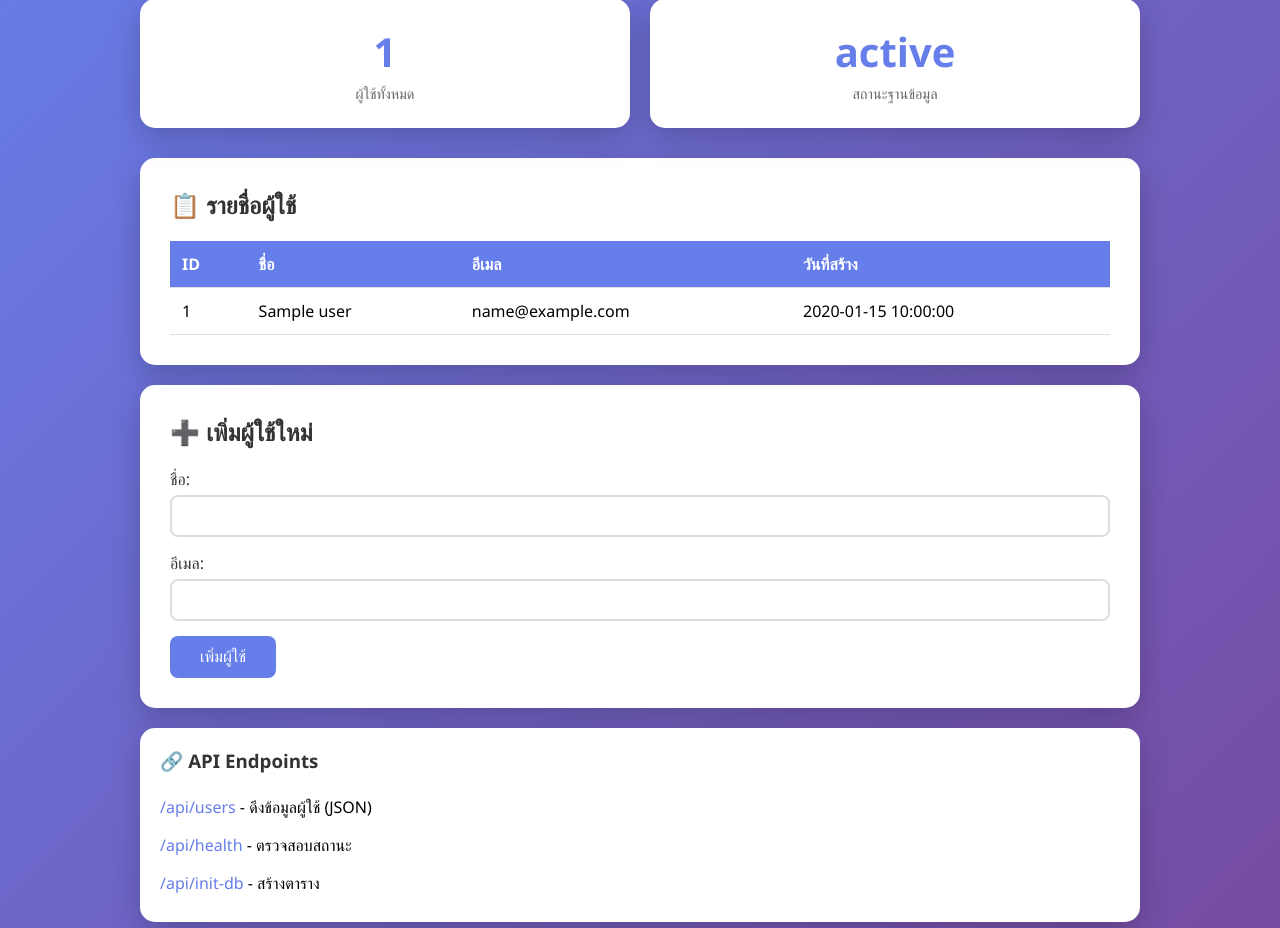
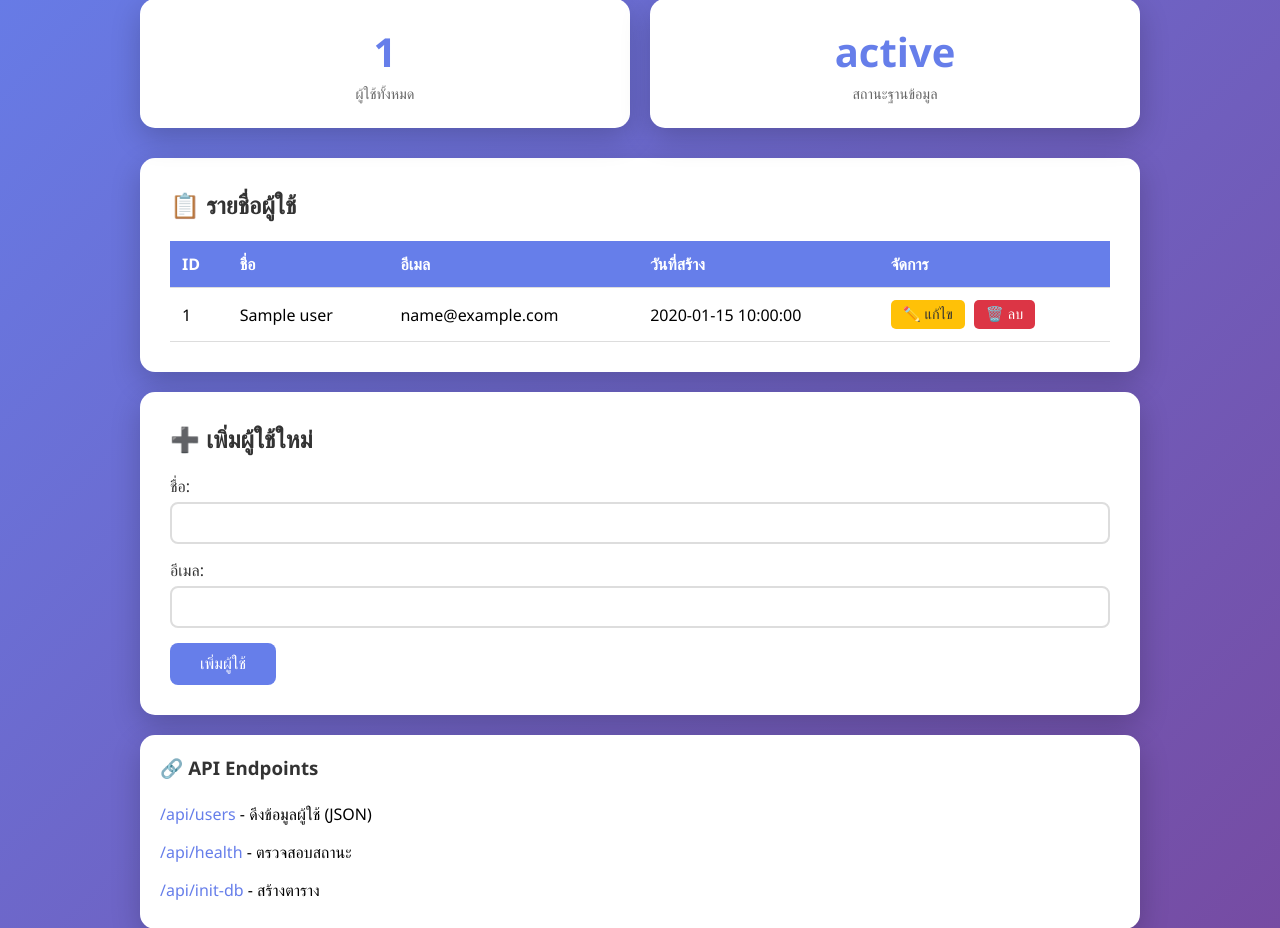
Before and after one commit to Noname3577/Python_Flask, a Flask app: template templates/index.html in a window 1280 px wide. Shown: the part 140-1068 px from the top of the page. Run offline with Flask 3, Linux system fonts and the light colour scheme; the template is opened without the code that fills it: most values are stand-ins (such as "Sample title", 1, 10 or a date in 2020); some libraries are stand-ins or nearby versions.

Commit message:
Add files via upload

```diff
--- a/main.py
+++ b/main.py
@@ -189,6 +189,61 @@ def add_user():
             'message': str(e)
         }), 500
 
+@app.route('/api/users/<int:user_id>', methods=['PUT'])
+def update_user(user_id):
+    """แก้ไขข้อมูลผู้ใช้"""
+    try:
+        data = request.get_json()
+        name = data.get('name')
+        email = data.get('email')
+
+        if not name or not email:
+            return jsonify({
+                'status': 'error',
+                'message': 'กรุณากรอกชื่อและอีเมล'
+            }), 400
+
+        conn = get_db_connection()
+        cur = conn.cursor()
+        cur.execute(
+            "UPDATE users SET name = %s, email = %s WHERE id = %s",
+            (name, email, user_id)
+        )
+        conn.commit()
+        cur.close()
+        conn.close()
+
+        return jsonify({
+            'status': 'success',
+            'message': 'แก้ไขข้อมูลสำเร็จ'
+        })
+    except Exception as e:
+        return jsonify({
+            'status': 'error',
+            'message': str(e)
+        }), 500
+
+@app.route('/api/users/<int:user_id>', methods=['DELETE'])
+def delete_user(user_id):
+    """ลบผู้ใช้"""
+    try:
+        conn = get_db_connection()
+        cur = conn.cursor()
+        cur.execute("DELETE FROM users WHERE id = %s", (user_id,))
+        conn.commit()
+        cur.close()
+        conn.close()
+
+        return jsonify({
+            'status': 'success',
+            'message': 'ลบผู้ใช้สำเร็จ'
+        })
+    except Exception as e:
+        return jsonify({
+            'status': 'error',
+            'message': str(e)
+        }), 500
+
 @app.route('/api/init-db')
 def init_db_endpoint():
     """Endpoint สำหรับสร้างตารางด้วย API"""
--- a/static/script.js
+++ b/static/script.js
@@ -1,13 +1,121 @@
-document.getElementById('addUserForm').addEventListener('submit', async (e) => {
+// ฟังก์ชันโหลดข้อมูลผู้ใช้
+async function loadUsers() {
+    try {
+        const response = await fetch('/api/users');
+        const data = await response.json();
+
+        if (data.status === 'success' && data.data.length > 0) {
+            const tbody = document.querySelector('tbody');
+            tbody.innerHTML = '';
+
+            data.data.forEach(user => {
+                const row = document.createElement('tr');
+                row.setAttribute('data-id', user.id);
+                row.innerHTML = `
+                    <td>${user.id}</td>
+                    <td class="user-name">${user.name}</td>
+                    <td class="user-email">${user.email}</td>
+                    <td>${user.created_at}</td>
+                    <td>
+                        <button class="btn-edit" onclick="editUser(${user.id}, '${user.name.replace(/'/g, "\\'")}', '${user.email}')">✏️ แก้ไข</button>
+                        <button class="btn-delete" onclick="deleteUser(${user.id})">🗑️ ลบ</button>
+                    </td>
+                `;
+                tbody.appendChild(row);
+            });
+
+            // อัพเดทจำนวนผู้ใช้
+            document.querySelector('.stat-number').textContent = data.data.length;
+        }
+    } catch (error) {
+        console.error('Error loading users:', error);
+    }
+}
+
+// ฟังก์ชันแก้ไขผู้ใช้
+function editUser(id, name, email) {
+    document.getElementById('userId').value = id;
+    document.getElementById('name').value = name;
+    document.getElementById('email').value = email;
+    document.getElementById('formTitle').textContent = '✏️ แก้ไขข้อมูลผู้ใช้';
+    document.getElementById('submitBtn').textContent = 'บันทึกการแก้ไข';
+    document.getElementById('cancelBtn').style.display = 'inline-block';
+
+    // เลื่อนไปที่ฟอร์ม
+    document.getElementById('userForm').scrollIntoView({ behavior: 'smooth' });
+}
+
+// ฟังก์ชันลบผู้ใช้
+async function deleteUser(id) {
+    if (!confirm('คุณแน่ใจหรือไม่ที่จะลบผู้ใช้นี้?')) {
+        return;
+    }
+
+    const messageDiv = document.getElementById('message');
+
+    try {
+        const response = await fetch(`/api/users/${id}`, {
+            method: 'DELETE'
+        });
+
+        const data = await response.json();
+
+        if (response.ok) {
+            messageDiv.className = 'success';
+            messageDiv.textContent = '✓ ลบผู้ใช้สำเร็จ!';
+            messageDiv.style.display = 'block';
+
+            // โหลดข้อมูลใหม่
+            await loadUsers();
+
+            setTimeout(() => {
+                messageDiv.style.display = 'none';
+            }, 3000);
+        } else {
+            messageDiv.className = 'error';
+            messageDiv.textContent = '✗ เกิดข้อผิดพลาด: ' + data.message;
+            messageDiv.style.display = 'block';
+        }
+    } catch (error) {
+        messageDiv.className = 'error';
+        messageDiv.textContent = '✗ เกิดข้อผิดพลาดในการเชื่อมต่อ';
+        messageDiv.style.display = 'block';
+    }
+}
+
+// ฟังก์ชันยกเลิกการแก้ไข
+function cancelEdit() {
+    document.getElementById('userId').value = '';
+    document.getElementById('userForm').reset();
+    document.getElementById('formTitle').textContent = '➕ เพิ่มผู้ใช้ใหม่';
+    document.getElementById('submitBtn').textContent = 'เพิ่มผู้ใช้';
+    document.getElementById('cancelBtn').style.display = 'none';
+}
+
+// Event listener สำหรับปุ่มยกเลิก
+document.getElementById('cancelBtn').addEventListener('click', cancelEdit);
+
+// Event listener สำหรับฟอร์ม
+document.getElementById('userForm').addEventListener('submit', async (e) => {
     e.preventDefault();
 
+    const userId = document.getElementById('userId').value;
     const name = document.getElementById('name').value;
     const email = document.getElementById('email').value;
     const messageDiv = document.getElementById('message');
+    const submitBtn = document.getElementById('submitBtn');
+
+    const isEdit = userId !== '';
+    const url = isEdit ? `/api/users/${userId}` : '/api/users/add';
+    const method = isEdit ? 'PUT' : 'POST';
+
+    // ปิดปุ่มชั่วคราว
+    submitBtn.disabled = true;
+    submitBtn.textContent = isEdit ? 'กำลังบันทึก...' : 'กำลังเพิ่ม...';
 
     try {
-        const response = await fetch('/api/users/add', {
-            method: 'POST',
+        const response = await fetch(url, {
+            method: method,
             headers: {
                 'Content-Type': 'application/json',
             },
@@ -18,19 +126,31 @@ document.getElementById('addUserForm').addEventListener('submit', async (e) => {
 
         if (response.ok) {
             messageDiv.className = 'success';
-            messageDiv.textContent = '✓ เพิ่มผู้ใช้สำเร็จ!';
-            document.getElementById('addUserForm').reset();
+            messageDiv.textContent = isEdit ? '✓ แก้ไขข้อมูลสำเร็จ!' : '✓ เพิ่มผู้ใช้สำเร็จ!';
+            messageDiv.style.display = 'block';
 
-            // รีโหลดหน้าหลังจาก 1 วินาที
+            // รีเซ็ตฟอร์ม
+            cancelEdit();
+
+            // โหลดข้อมูลใหม่ทันที
+            await loadUsers();
+
+            // ซ่อนข้อความหลังจาก 3 วินาที
             setTimeout(() => {
-                location.reload();
-            }, 1000);
+                messageDiv.style.display = 'none';
+            }, 3000);
         } else {
             messageDiv.className = 'error';
             messageDiv.textContent = '✗ เกิดข้อผิดพลาด: ' + data.message;
+            messageDiv.style.display = 'block';
         }
     } catch (error) {
         messageDiv.className = 'error';
         messageDiv.textContent = '✗ เกิดข้อผิดพลาดในการเชื่อมต่อ';
+        messageDiv.style.display = 'block';
+    } finally {
+        // เปิดปุ่มอีกครั้ง
+        submitBtn.disabled = false;
+        submitBtn.textContent = isEdit ? 'บันทึกการแก้ไข' : 'เพิ่มผู้ใช้';
     }
 });
--- a/static/style.css
+++ b/static/style.css
@@ -134,10 +134,50 @@ tbody tr:hover {
     font-size: 1em;
     cursor: pointer;
     transition: background 0.3s;
+    margin-right: 10px;
 }
 
 .btn:hover {
     background: #5568d3;
+}
+
+.btn-cancel {
+    background: #6c757d;
+}
+
+.btn-cancel:hover {
+    background: #5a6268;
+}
+
+.btn-edit {
+    background: #ffc107;
+    color: #333;
+    padding: 6px 12px;
+    border: none;
+    border-radius: 5px;
+    cursor: pointer;
+    font-size: 0.9em;
+    margin-right: 5px;
+    transition: background 0.3s;
+}
+
+.btn-edit:hover {
+    background: #e0a800;
+}
+
+.btn-delete {
+    background: #dc3545;
+    color: white;
+    padding: 6px 12px;
+    border: none;
+    border-radius: 5px;
+    cursor: pointer;
+    font-size: 0.9em;
+    transition: background 0.3s;
+}
+
+.btn-delete:hover {
+    background: #c82333;
 }
 
 #message {
--- a/templates/index.html
+++ b/templates/index.html
@@ -35,15 +35,20 @@
                         <th>ชื่อ</th>
                         <th>อีเมล</th>
                         <th>วันที่สร้าง</th>
+                        <th>จัดการ</th>
                     </tr>
                 </thead>
                 <tbody>
                     {% for user in users %}
-                    <tr>
+                    <tr data-id="{{ user.id }}">
                         <td>{{ user.id }}</td>
-                        <td>{{ user.name }}</td>
-                        <td>{{ user.email }}</td>
+                        <td class="user-name">{{ user.name }}</td>
+                        <td class="user-email">{{ user.email }}</td>
                         <td>{{ user.created_at }}</td>
+                        <td>
+                            <button class="btn-edit" onclick="editUser({{ user.id }}, '{{ user.name }}', '{{ user.email }}')">✏️ แก้ไข</button>
+                            <button class="btn-delete" onclick="deleteUser({{ user.id }})">🗑️ ลบ</button>
+                        </td>
                     </tr>
                     {% endfor %}
                 </tbody>
@@ -56,8 +61,9 @@
         </div>
 
         <div class="card">
-            <h2>➕ เพิ่มผู้ใช้ใหม่</h2>
-            <form id="addUserForm">
+            <h2 id="formTitle">➕ เพิ่มผู้ใช้ใหม่</h2>
+            <form id="userForm">
+                <input type="hidden" id="userId" value="">
                 <div class="form-group">
                     <label for="name">ชื่อ:</label>
                     <input type="text" id="name" name="name" required>
@@ -66,7 +72,8 @@
                     <label for="email">อีเมล:</label>
                     <input type="email" id="email" name="email" required>
                 </div>
-                <button type="submit" class="btn">เพิ่มผู้ใช้</button>
+                <button type="submit" class="btn" id="submitBtn">เพิ่มผู้ใช้</button>
+                <button type="button" class="btn btn-cancel" id="cancelBtn" style="display:none;">ยกเลิก</button>
             </form>
             <div id="message"></div>
         </div>
```
